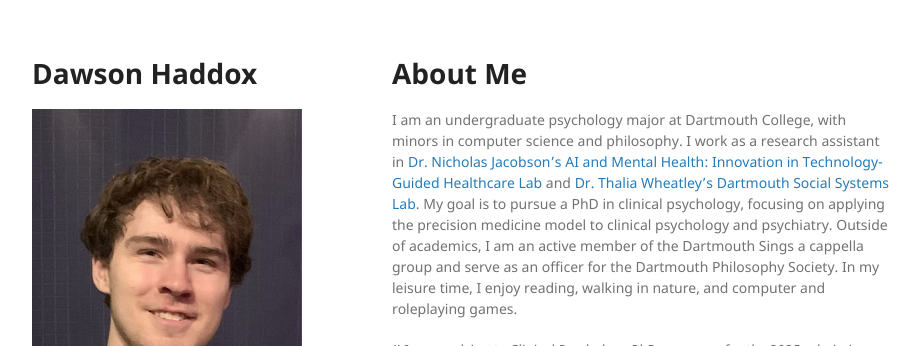
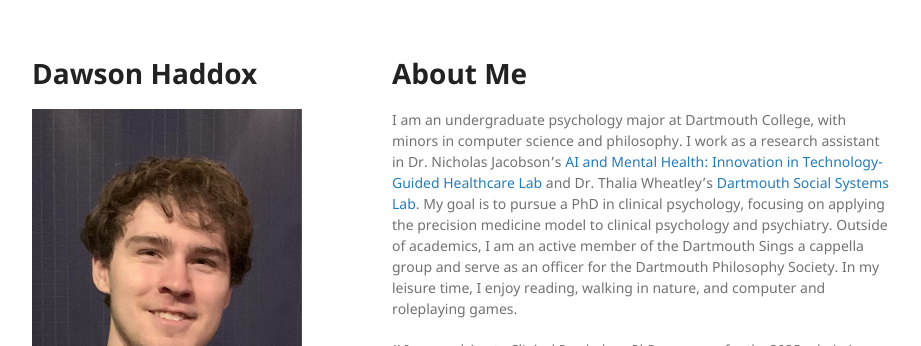
Before and after one commit to ddhaddox/ddhaddox.github.io, a Jekyll site: the page built from index.md, in a window 1280 px wide and 900 px high. Shown: the top 346 px of the window, without its empty margins (178-1099 px from the left). Built offline with Jekyll 4.4.1, drawn with Linux system fonts in a browser that asks for light colours; the repository's description, which GitHub fills in, is left out; our own code applies the rules of GitHub Pages for plain Markdown files.

```diff
--- a/index.md
+++ b/index.md
@@ -3,7 +3,7 @@ layout: default
 ---
 
 # About Me
-I am an undergraduate psychology major at Dartmouth College, with minors in computer science and philosophy. I work as a research assistant in [Dr. Nicholas Jacobson’s AI and Mental Health: Innovation in Technology-Guided Healthcare Lab](https://geiselmed.dartmouth.edu/jacobsonlab/) and [Dr. Thalia Wheatley’s Dartmouth Social Systems Lab](http://www.wheatlab.com). My goal is to pursue a PhD in clinical psychology, focusing on applying the precision medicine model to clinical psychology and psychiatry. Outside of academics, I am an active member of the Dartmouth Sings a cappella group and serve as an officer for the Dartmouth Philosophy Society. In my leisure time, I enjoy reading, walking in nature, and computer and roleplaying games.
+I am an undergraduate psychology major at Dartmouth College, with minors in computer science and philosophy. I work as a research assistant in Dr. Nicholas Jacobson’s [AI and Mental Health: Innovation in Technology-Guided Healthcare Lab](https://geiselmed.dartmouth.edu/jacobsonlab/) and Dr. Thalia Wheatley’s [Dartmouth Social Systems Lab](http://www.wheatlab.com). My goal is to pursue a PhD in clinical psychology, focusing on applying the precision medicine model to clinical psychology and psychiatry. Outside of academics, I am an active member of the Dartmouth Sings a cappella group and serve as an officer for the Dartmouth Philosophy Society. In my leisure time, I enjoy reading, walking in nature, and computer and roleplaying games.
 
 *!! I am applying to Clinical Psychology PhD programs for the 2025 admissions cycle !!*
 
```
